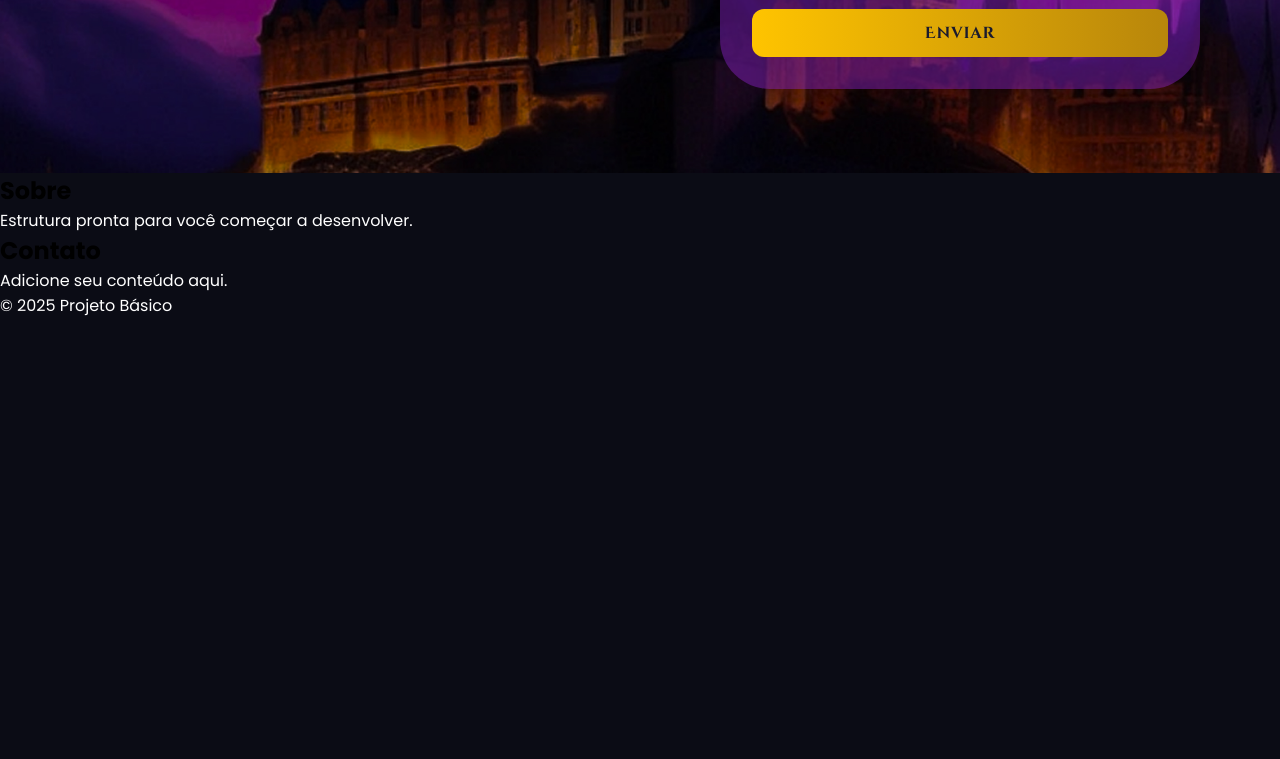
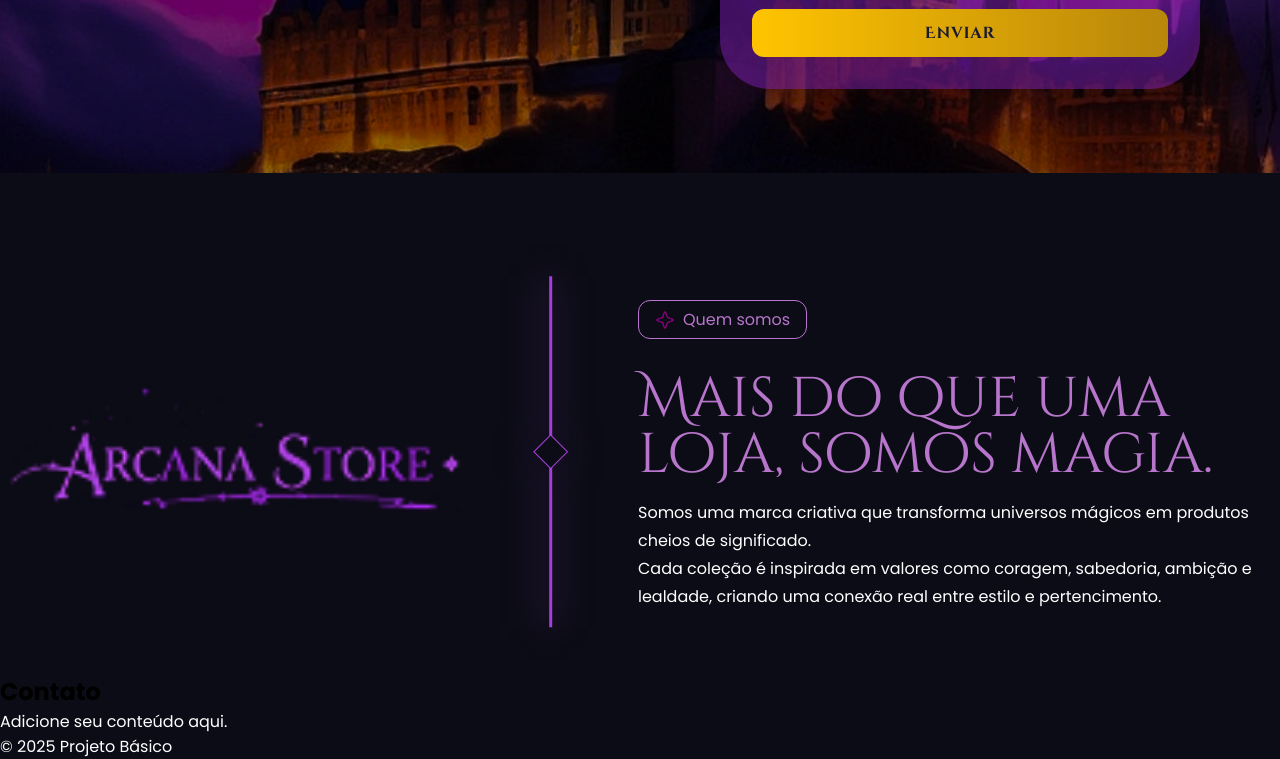
Before and after one commit to acerimac/desafio-tecnico-ellos, a website: page index.html in a window 1280 px wide. Shown: the part 627-1386 px from the top of the page. Before the commit the page ends 945 px from the top, so only its background shows below. Drawn offline with Linux system fonts and the light colour scheme.

Commit message:
feat: adicionando o quem somos

```diff
--- a/css/style.scss
+++ b/css/style.scss
@@ -222,3 +222,43 @@ header {
         }
     }
 }
+
+#sobre-nos {
+    display: flex;
+    justify-content: center;
+    align-items: center;
+    width: 100%;
+}
+
+.sobre-nos-container {
+    display: flex;
+    align-items: center;
+    max-width: 1440px;
+    width: 100%;
+    grid-template-columns: 1fr 1fr;
+    margin-top: 64px;
+    gap: 32px;
+
+    .sobre-nos-image {
+        img {
+            width: 460px;
+        }
+    }
+
+    .sobre-nos-text {
+        max-width: 660px;
+
+        h2 {
+            font-size: 56px;
+            color: #B775CB;
+            font-family: 'Cinzel Decorative', serif;
+            font-weight: 400;
+            line-height: 100%;
+            margin: 32px 0 16px 0;
+        }
+
+        p {
+            line-height: 175%;
+        }
+    }
+}
--- a/index.html
+++ b/index.html
@@ -69,17 +69,38 @@
     </div>
 
     <main>
+        <section id="sobre-nos">
+            <div class="sobre-nos-container">
+                <div class="sobre-nos-image">
+                    <img src="assets/logo-arcana-store.png" alt="Arcana Store">
+                </div>
+
+                <div class="sobre-nos-divider">
+                    <img src="assets/line.svg" alt="Linha divisora" />
+                </div>
+
+                <div class="sobre-nos-text">
+                    <div class="purple-badge">
+                        <img src="assets/purple-outline-star.svg" alt="Purple Star">
+                        <span>Quem somos</span>
+                    </div>
+
+                    <h2>Mais do que uma<br>loja, somos magia.</h2>
+                    <p>Somos uma marca criativa que transforma universos mágicos em produtos cheios de significado.
+                    </p>
+                    <p>Cada coleção é inspirada em valores como coragem, sabedoria, ambição e lealdade, criando uma
+                        conexão real entre estilo e pertencimento.</p>
+                </div>
+            </div>
 
 
-        <section id="sobre">
-            <h2>Sobre</h2>
-            <p>Estrutura pronta para você começar a desenvolver.</p>
         </section>
 
         <section id="contato">
             <h2>Contato</h2>
             <p>Adicione seu conteúdo aqui.</p>
         </section>
+
     </main>
 
     <footer>
```
Also changed, not shown: assets/line.svg (added), css/style.css, 1 other file.
